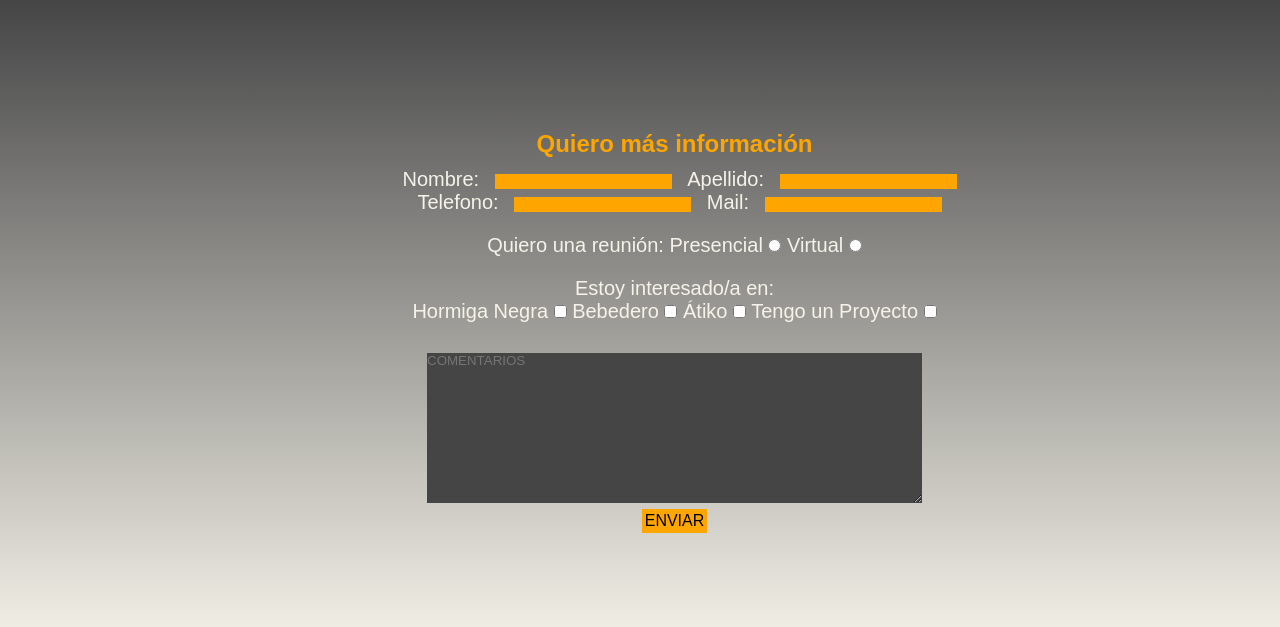
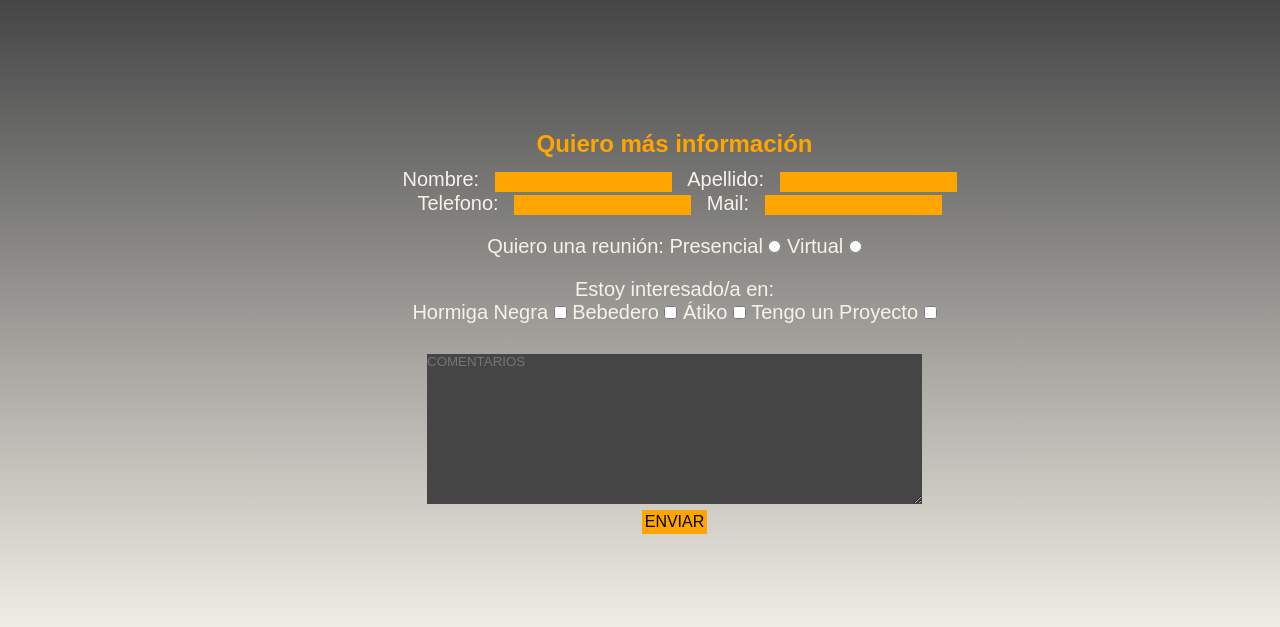
Before and after one commit to maflorrocha/desafioentregable, a plain HTML site: page contacto.html in a window 1280 px wide. Shown: the part 75-702 px from the top of the page. Drawn offline with Linux system fonts and the light colour scheme; a web font is replaced by a local one.

Commit message:
transiciones en inputs de contacto

```diff
--- a/index-style.css
+++ b/index-style.css
@@ -488,9 +488,19 @@
     .datos label{
         padding: 10px;
     }
-    .datos input{
+    .datos .input{
         border: none;
-        background-color: orange
+        background-color: orange;
+        color: #f5f3e9;
+        height: 20px;
+        transition: all 2s;
+
+    }
+
+    .datos .input:focus {
+        height: 30px;
+        background-color: white;
+        color: #454546;
     }
 
     .reunion {
@@ -1005,4 +1015,5 @@
 
 
 
+
 }
```
